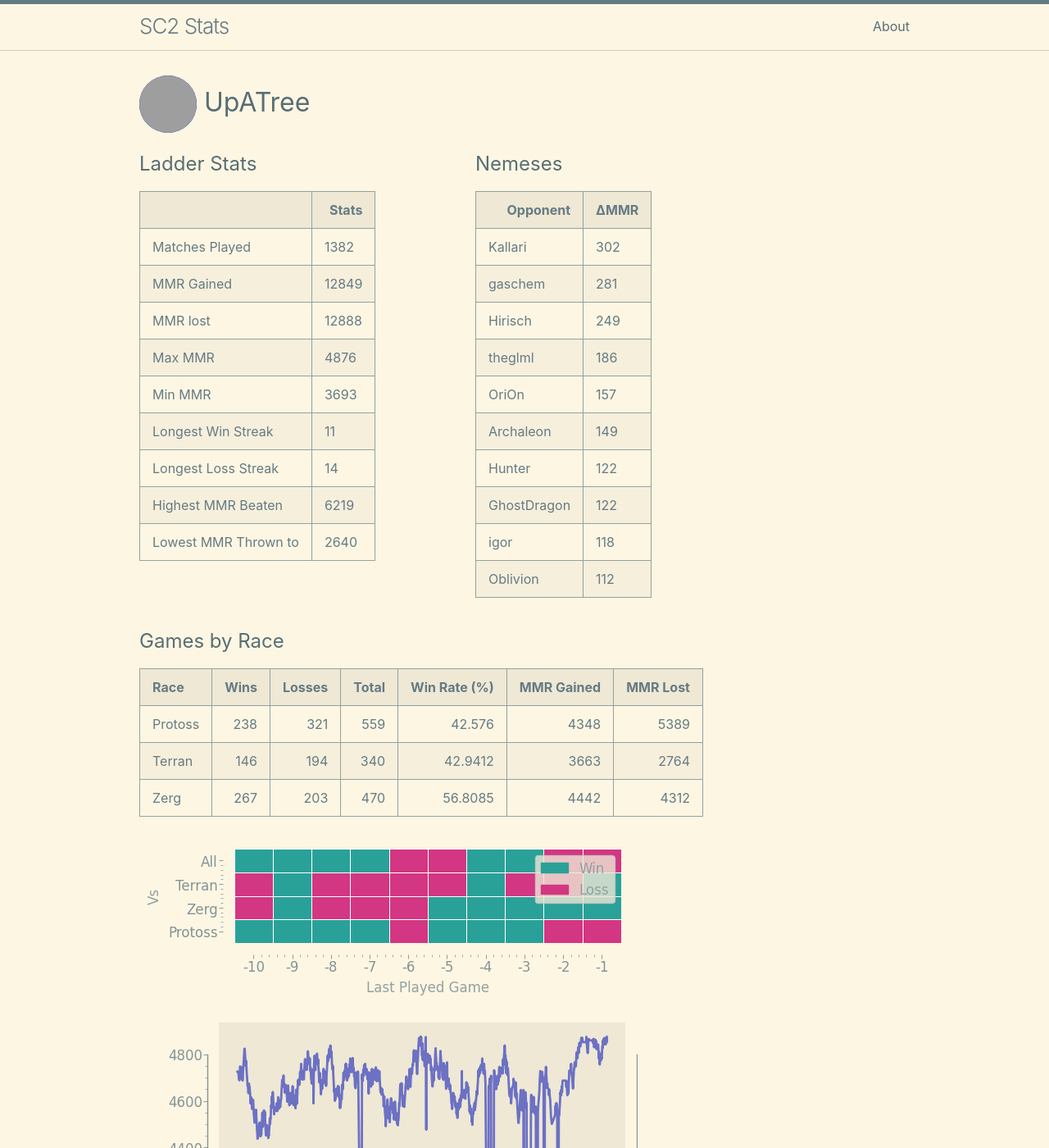
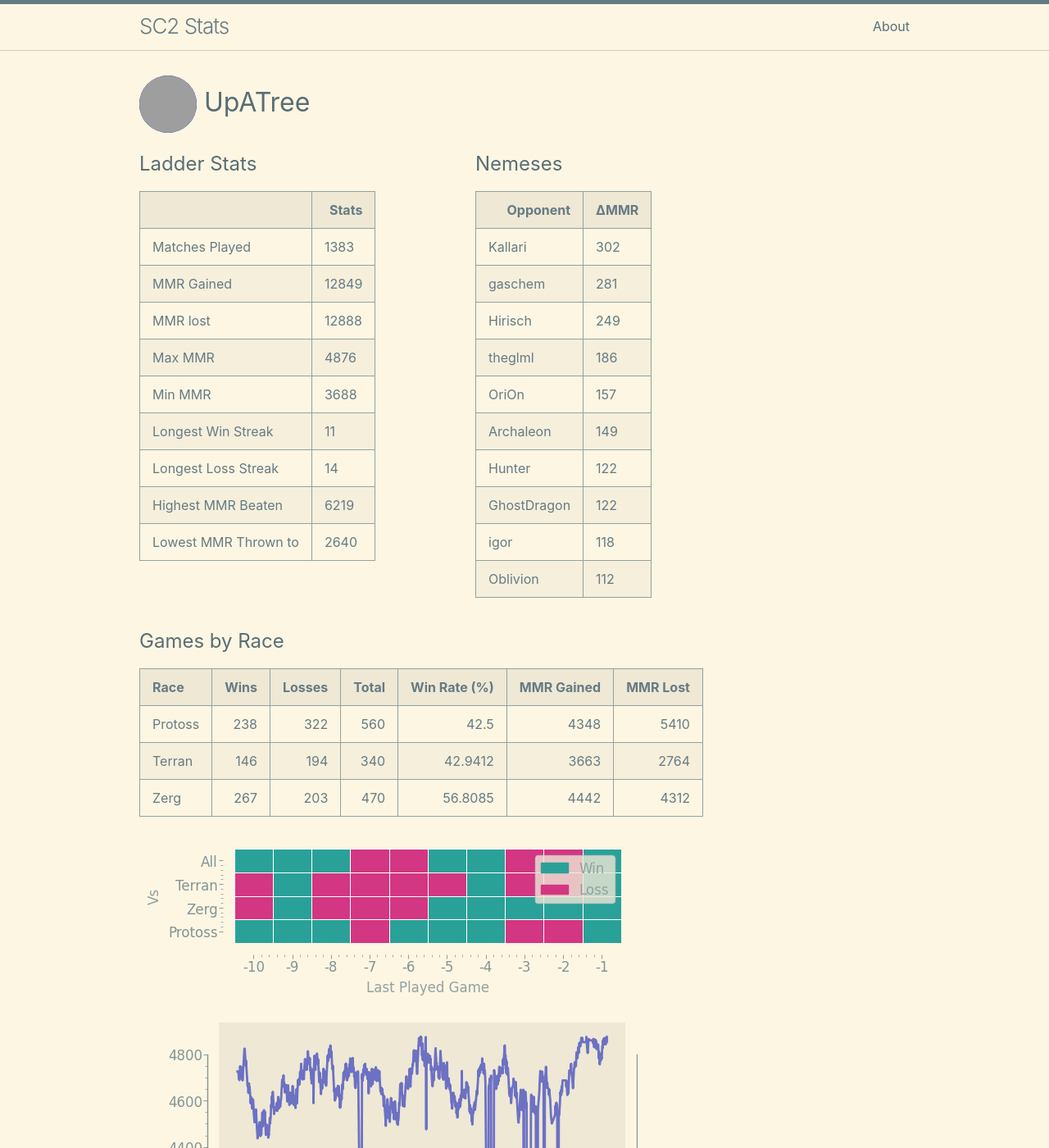
Before and after one commit to kylermurphy/UpATree, a Jekyll site: the page built from docs/index.md, in a window 1280 px wide and 1400 px high. Shown: the whole window at 82% size. Built offline with Jekyll 4.4.1, drawn with Linux system fonts in a browser that asks for light colours; grey boxes are pictures that could not be loaded.

Commit message:
running on push

```diff
--- a/docs/index.md
+++ b/docs/index.md
@@ -18,7 +18,7 @@ layout: home
   <tbody>
     <tr>
       <td>Matches Played</td>
-      <td>1382</td>
+      <td>1383</td>
     </tr>
     <tr>
       <td>MMR Gained</td>
@@ -34,7 +34,7 @@ layout: home
     </tr>
     <tr>
       <td>Min MMR</td>
-      <td>3693</td>
+      <td>3688</td>
     </tr>
     <tr>
       <td>Longest Win Streak</td>
@@ -114,7 +114,7 @@ layout: home
 
 | Race    |   Wins |   Losses |   Total |   Win Rate (%) |   MMR Gained |   MMR Lost |
 |:--------|-------:|---------:|--------:|---------------:|-------------:|-----------:|
-| Protoss |    238 |      321 |     559 |        42.576  |         4348 |       5389 |
+| Protoss |    238 |      322 |     560 |        42.5    |         4348 |       5410 |
 | Terran  |    146 |      194 |     340 |        42.9412 |         3663 |       2764 |
 | Zerg    |    267 |      203 |     470 |        56.8085 |         4442 |       4312 |
 
--- a/log.txt
+++ b/log.txt
@@ -582,3 +582,4 @@ Writing a log file 2025-03-20 23:48:02.
 Writing a log file 2025-03-21 16:29:18.
 Writing a log file 2025-03-21 16:53:08.
 Writing a log file 2025-03-21 17:20:32.
+Writing a log file 2025-03-21 17:36:58.
```
Also changed, not shown: docs/assets/MMR.png, docs/assets/daily.png, docs/assets/gm_hist.png, docs/assets/r_wrt.png, 1 other file.
